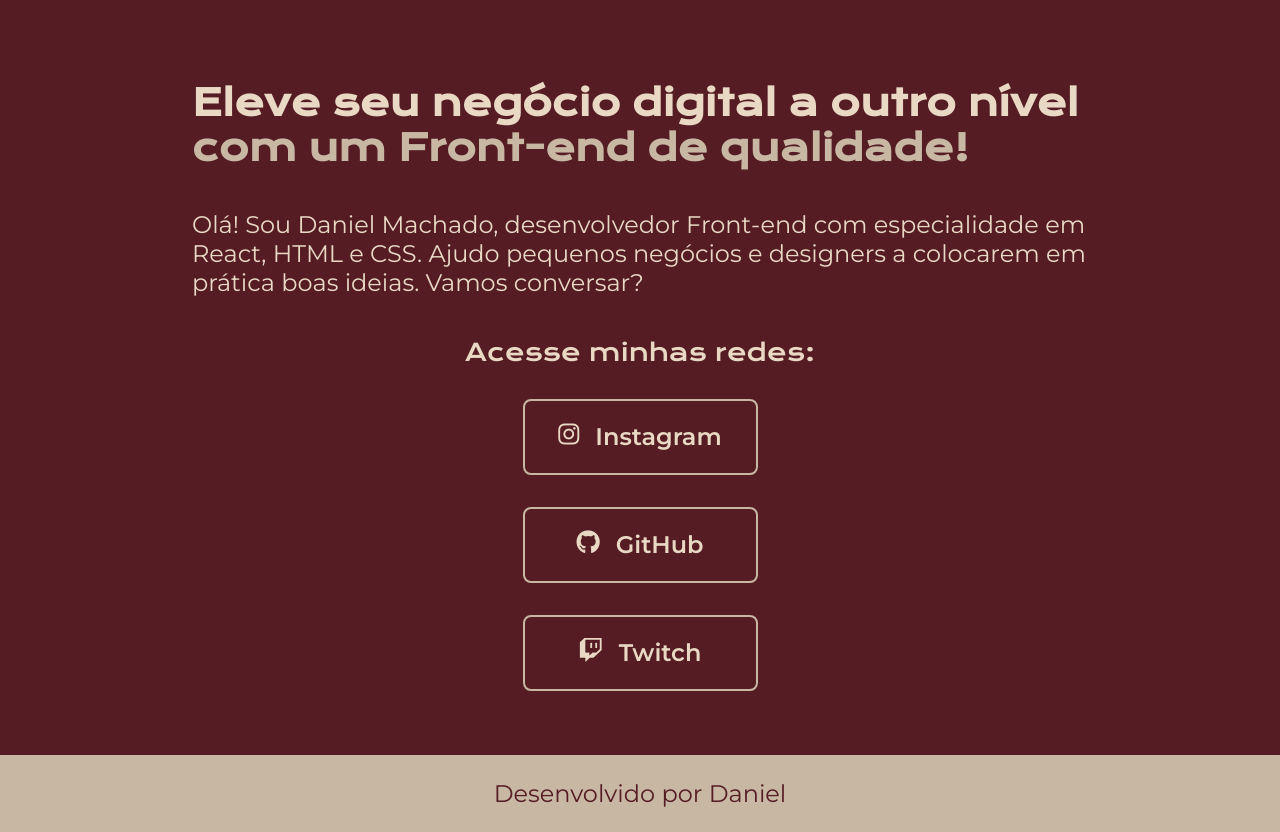
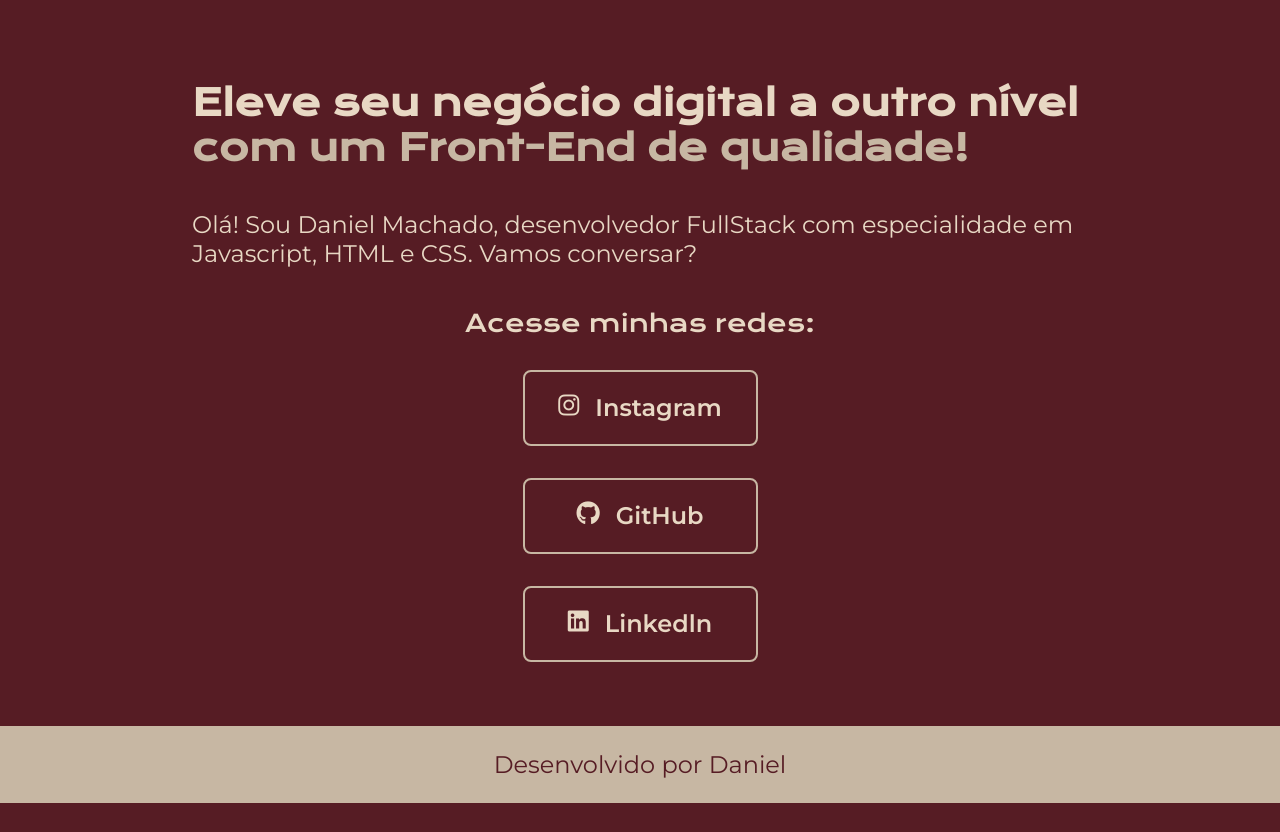
Before and after one commit to DanyAxeDev/portf-lio, a plain HTML site: page index.html in a window 1280 px wide. Shown: the part 1203-2035 px from the top of the page. After the commit the page ends 2006 px from the top, so only its background shows below. Drawn offline with nearby package versions, Linux system fonts and the light colour scheme.

Commit message:
Finalizando portfolio

```diff
--- a/index.html
+++ b/index.html
@@ -16,8 +16,6 @@
         <nav class="cabecalho__menu">
             <a href="index.html" class="cabecalho__menu__link">Home</a>
             <a href="about.html" class="cabecalho__menu__link">Sobre mim</a>
-            <a href="curriculo.html" class="cabecalho__menu__link">Habilidades</a>
-            <a href="projetos.html" class="cabecalho__menu__link">Projetos</a>
         </nav>
         <button class="menu-toggle">
             <i class="fa fa-lg fa-bars"></i>
@@ -26,26 +24,25 @@
     <main class="apresentacao">
         <section class="apresentacao__conteudo">
             <h1 class="apresentacao__conteudo__titulo">Eleve seu negócio digital a outro nível<strong
-            class="titulo-destaque"> com um Front-end de qualidade!
+            class="titulo-destaque"> com um Front-End de qualidade!
             </strong></h1>
             <p class="apresentacao__conteudo__texto">Olá! Sou Daniel Machado, desenvolvedor
-            Front-end com especialidade em React, HTML e
-            CSS. Ajudo pequenos negócios e designers a
-            colocarem em prática boas ideias. Vamos
+            FullStack com especialidade em Javascript, HTML e
+            CSS. Vamos
             conversar?</p>
             <div class="apresentacao__links">
                 <h2 class="apresentacao__links__subtitulo">Acesse minhas redes:</h2>
-                <a class="apresentacao__links__navegacao" href="https://instagram.com/daniel_axe_boy">
+                <a class="apresentacao__links__navegacao" href="https://instagram.com/daniel_axe_boy" target="_blank">
                     <i class="fa-brands fa-instagram"></i>
                     Instagram
                 </a>
-                <a class="apresentacao__links__navegacao" href="https://github.com/DanyAxeDev">
+                <a class="apresentacao__links__navegacao" href="https://github.com/DanyAxeDev" target="_blank">
                     <i class="fa-brands fa-github"></i>
                     GitHub
                 </a>
-                <a class="apresentacao__links__navegacao" href="https://twitch.tv/jesonell">
-                    <i class="fa-brands fa-twitch"></i>
-                    Twitch
+                <a class="apresentacao__links__navegacao" href="https://www.linkedin.com/in/danielmachadodev/" target="_blank">
+                    <i class="fa-brands fa-linkedin"></i>
+                    Linkedln
                 </a>
             </div>
         </section>
--- a/styles/style.css
+++ b/styles/style.css
@@ -131,7 +131,6 @@
     height: 40px;
     padding: 10px 20px;
 }
-
 @media (max-width: 1344px){
     .apresentacao{
         flex-direction: column-reverse;
@@ -152,7 +151,7 @@
         width: 100%;
     }
 }
-
+/*
 @media (max-width: 760px){
     .cabecalho__menu{
         display: none;
@@ -163,3 +162,4 @@
         display: block;
     }
 }
+*/
```
Also changed, not shown: about.html (+4 -5 lines).
